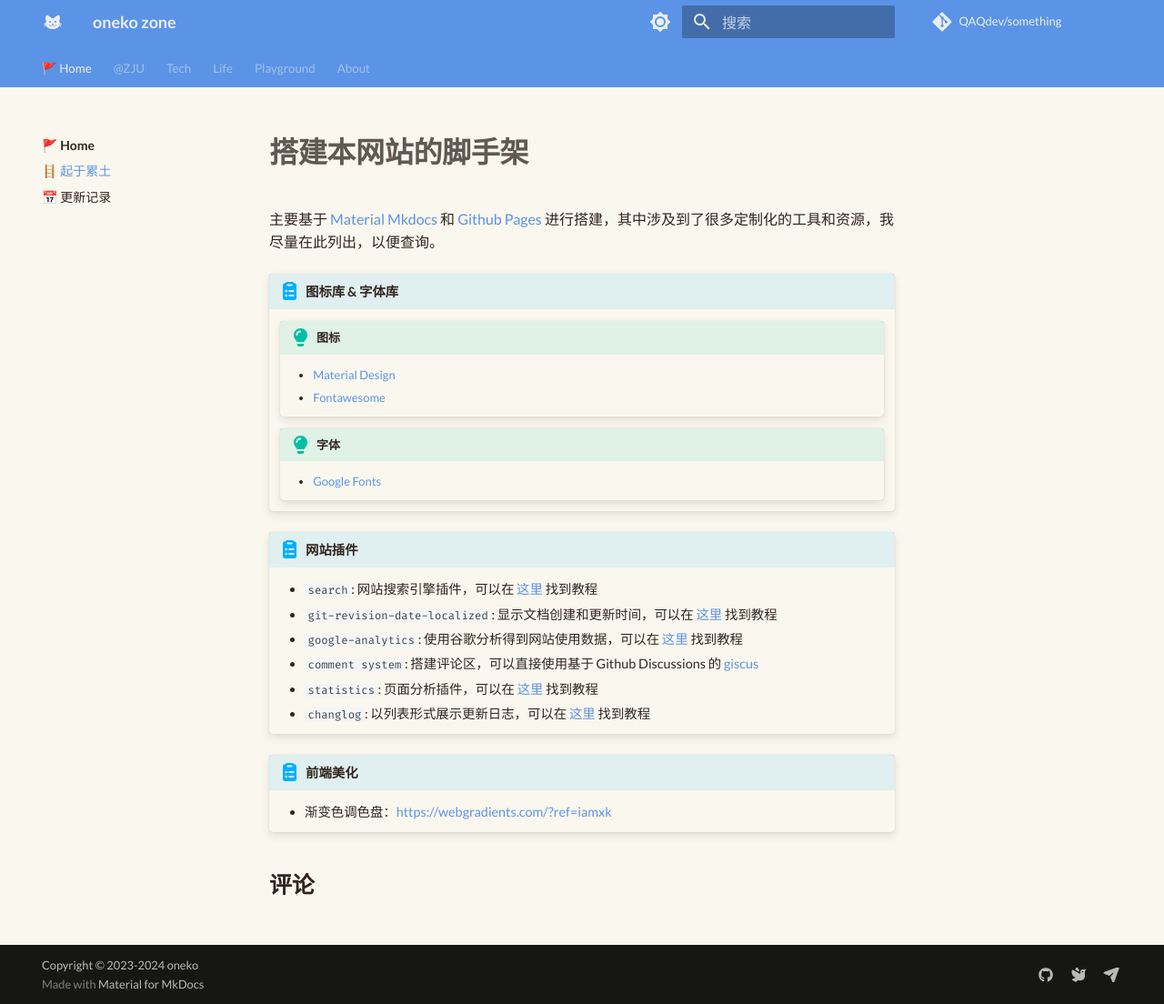
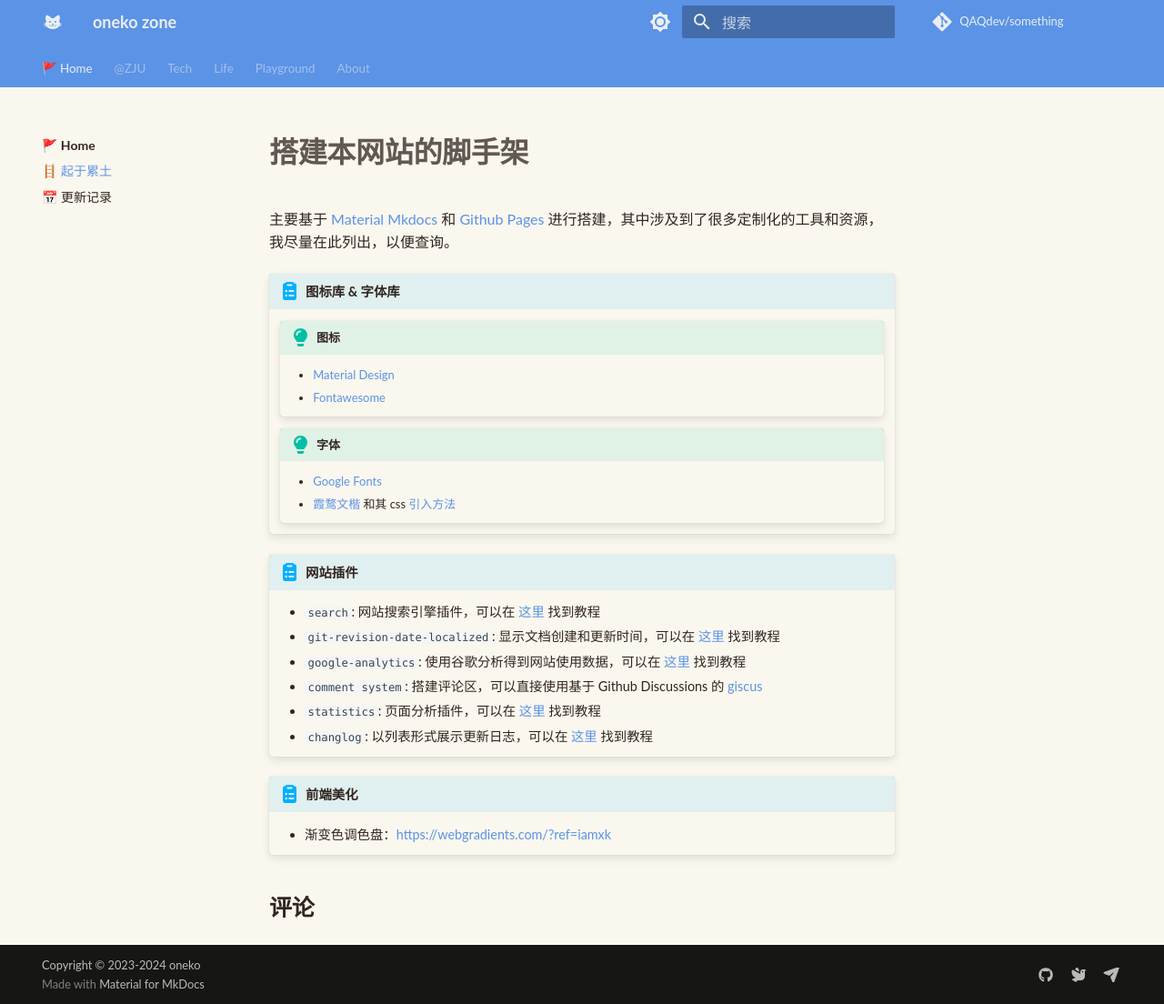
Before and after one commit to QAQdev/notes, an MkDocs documentation site: the page built from docs/setup.md, in a window 1280 px wide and 1104 px high. Shown: the whole window at 91% size. Built offline with MkDocs 1.6.1 and Material for MkDocs 9.7.7, drawn with Linux system fonts in a browser that asks for light colours; some web fonts are replaced; comment, search, counter and statistics services are not loaded; a style sheet for code colours, icons or effects is not loaded.

Commit message:
update setup.md

```diff
--- a/docs/changelog.yml
+++ b/docs/changelog.yml
@@ -1,7 +1,7 @@
 - 2023:
   - "2023-07-08":
     - newpage:
-        text: 回顾在软工的三年 -> life/past3years.md
+        text: 在软工的三年 -> life/past3years.md
         href: /life/past3years/
     - function: 一些有趣的历史性的代码片段 -> playground/historical_codes.md
     - newpage:
@@ -14,7 +14,7 @@
     - pageupdate:
         text: 离散数学 Ch2 迁移完成 -> dm/ch2.md
         href: /zju/dm/ch2/
-    - function: 适配了 changelog 在深浅模式下的显示（https://github.com/TonyCrane/mkdocs-changelog-plugin/issues/3）
+    - function: 适配了 changelog 在深浅模式下的显示
     - function: 加入了 oneko!
     - bugfix: 修复了评论区深浅切换的 bug
   - "2023-06-30":
--- a/docs/css/extra.css
+++ b/docs/css/extra.css
@@ -29,7 +29,7 @@
 }
 
 .qiji-combo {
-    font-family: QiJi-Combo, Noto-Serif-SC, serif
+    font-family: QiJi-Combo, 'Noto Serif SC', serif
 }
 
 /* img 通用格式*/
--- a/docs/setup.md
+++ b/docs/setup.md
@@ -8,6 +8,7 @@
         - [Fontawesome](https://fontawesome.com/search?m=free)
     !!! tip "字体"
         - [Google Fonts](https://fonts.google.com/)
+        - [霞鹜文楷](https://github.com/lxgw/LxgwWenKai) 和其 css [引入方法](https://github.com/chawyehsu/lxgw-wenkai-webfont)
 
 !!! abstract "网站插件"
     - `search`: 网站搜索引擎插件，可以在 [这里](https://squidfunk.github.io/mkdocs-material/setup/setting-up-site-search/) 找到教程
--- a/mkdocs.yml
+++ b/mkdocs.yml
@@ -65,9 +65,6 @@
     - search.highlight
     - search.share
     - toc.follow # toc 跟随
-  font:
-    text: Lato
-    code: Fira Code
   palette:
     - media: "(prefers-color-scheme: light)"
       scheme: default
@@ -134,6 +131,7 @@
   - css/changelog.css
   - https://cdnjs.cloudflare.com/ajax/libs/KaTeX/0.16.7/katex.min.css
   - https://gcore.jsdelivr.net/npm/lxgw-wenkai-screen-webfont@1.1.0/style.css
+  - https://cdn.jsdelivr.net/npm/lxgw-wenkai-tc-webfont@1.0.0/style.css
 
 extra_javascript:
   - js/mathjax.js
```
